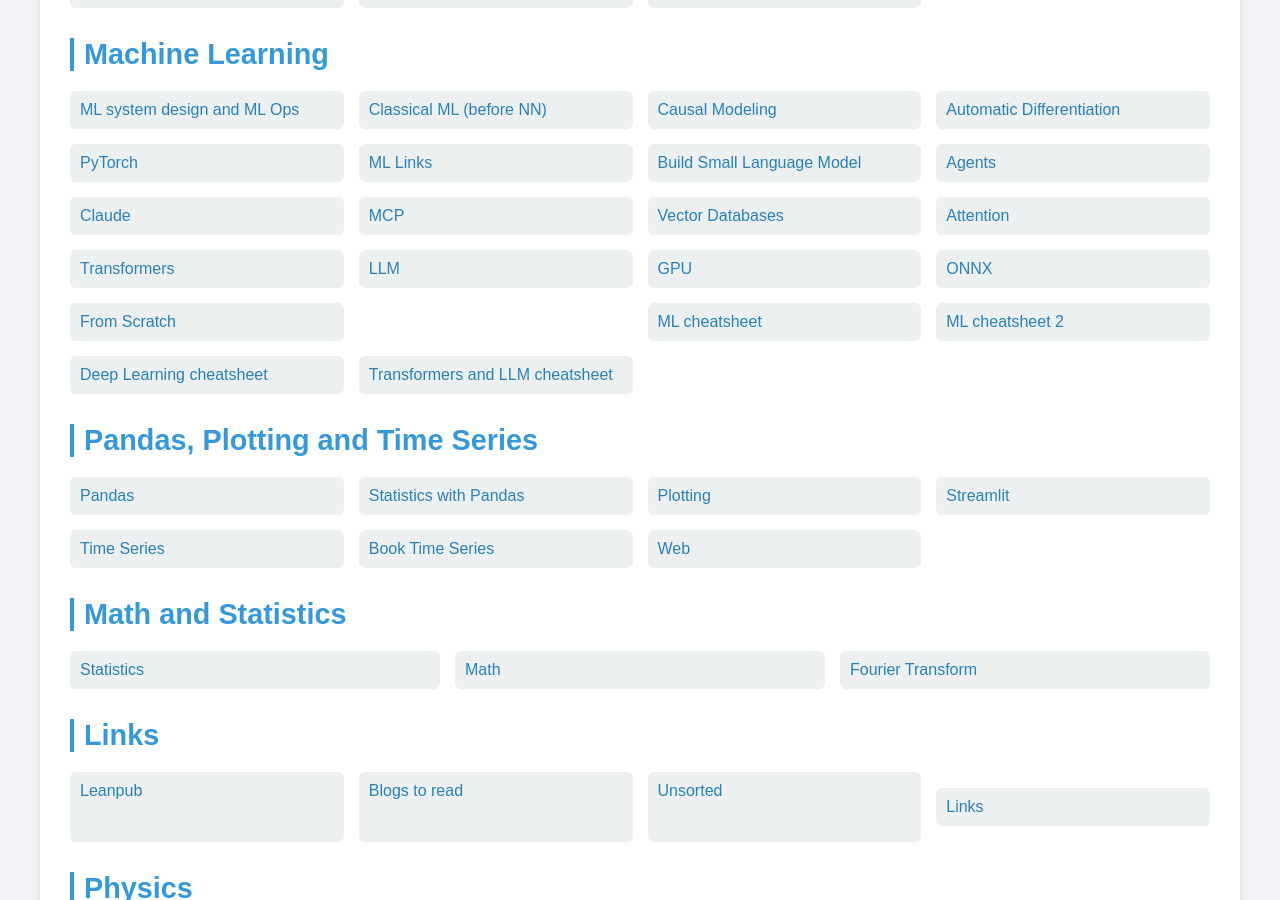
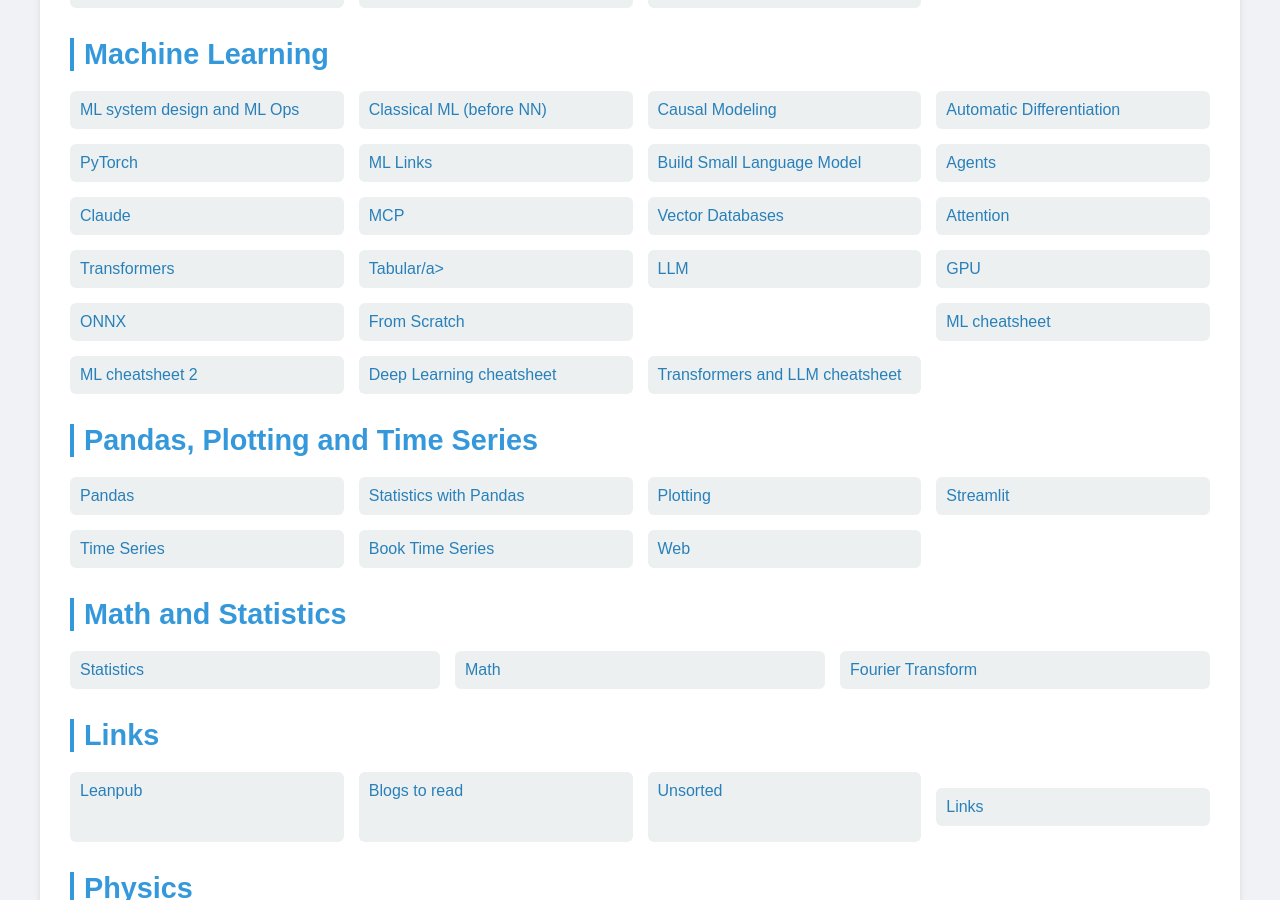
Before and after one commit to Michael-Lubinsky/michael-lubinsky.github.com, a Jekyll site: the page built from index.html, in a window 1280 px wide and 900 px high, scrolled down 2745 px. Built offline with Jekyll 4.4.1, drawn with Linux system fonts in a browser that asks for light colours.

```diff
--- a/index.html
+++ b/index.html
@@ -279,6 +279,7 @@
                 <a href="vector_db/vector_db.html">Vector Databases</a>
                 <a href="ml/attention.html">Attention</a>
                 <a href="ml/transformer.html">Transformers</a>
+                <a href="ml/tabular.html">Tabular/a>
                 <a href="ml/llm.html">LLM</a>
                 <a href="ml/cuda.html">GPU</a>
                 <a href="ml/onnx.html">ONNX</a>
```
